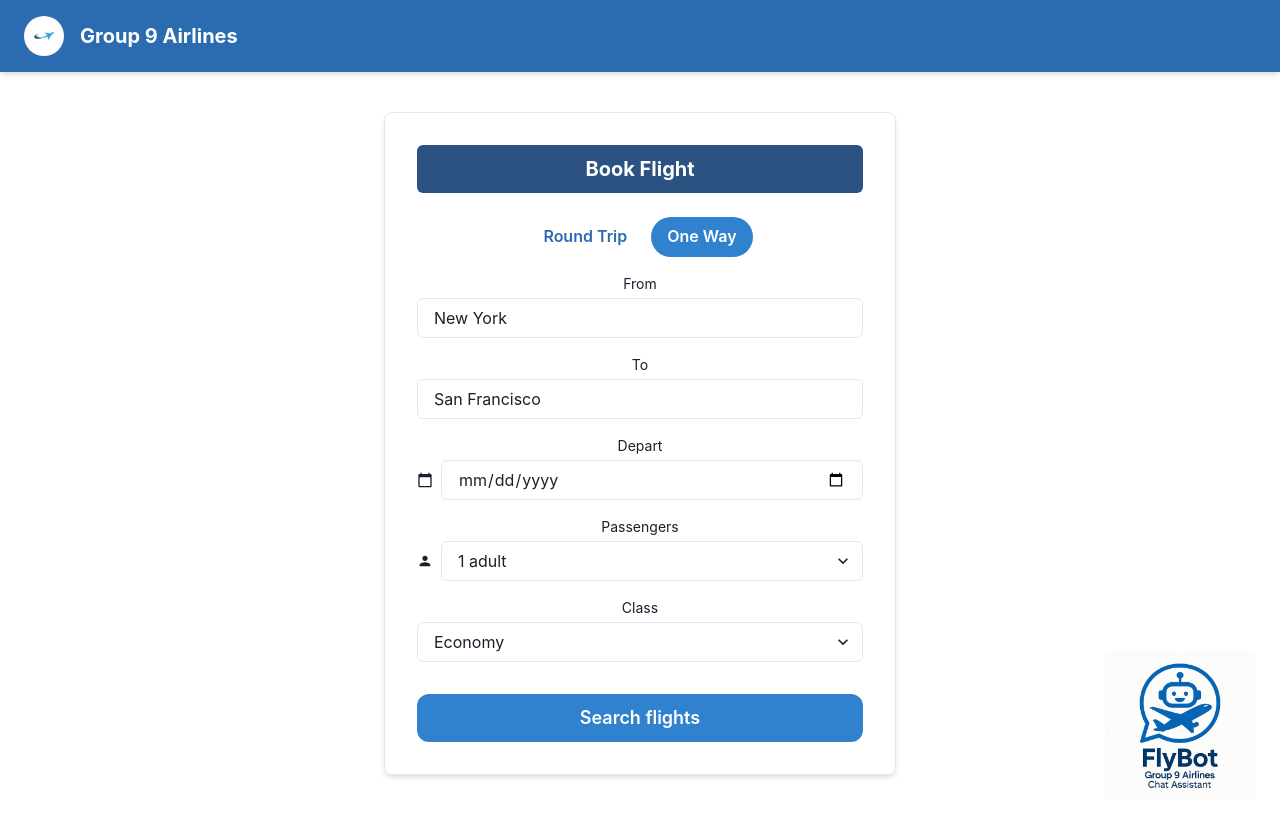
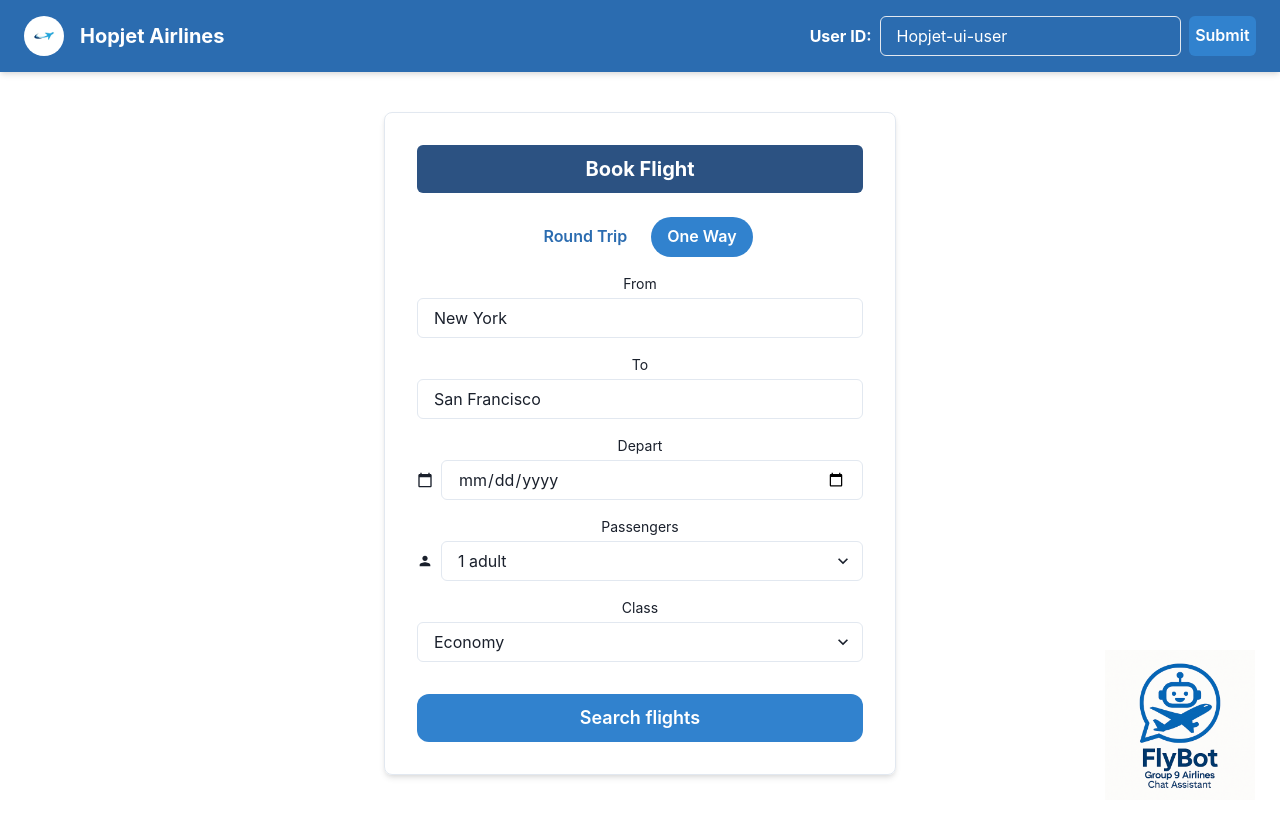
Before and after one commit to hopjetair/ui-conversational-ai, a React (Create React App) app: page / in a window 1280 px wide. Shown: the top 826 px of the page. Built offline with nearby package versions, Linux system fonts and the light colour scheme.

Commit message:
updated Hopjet text and added user id input

```diff
--- a/public/index.html
+++ b/public/index.html
@@ -24,7 +24,7 @@
       work correctly both with client-side routing and a non-root public URL.
       Learn how to configure a non-root public URL by running `npm run build`.
     -->
-    <title>Group 9</title>
+    <title>Hopjet</title>
   </head>
   <body>
     <noscript>You need to enable JavaScript to run this app.</noscript>
--- a/src/components/Header.tsx
+++ b/src/components/Header.tsx
@@ -1,20 +1,27 @@
-import React from "react";
-import { Box, Flex, Image, Text } from "@chakra-ui/react";
+import React from 'react';
+import { Box, Flex, Image, Text } from '@chakra-ui/react';
 import alirlineIcon from '../images/airline_logo.png';
+import { TextBoxWithButton } from './TextBoxWithButton.tsx';
 
 export const Header = () => (
   <Box bg="blue.600" color="white" py={4} px={6} boxShadow="md">
+    <Flex align="center" justifyContent="space-between">
+      {/* Left side: Logo and title */}
       <Flex align="center">
         <Image
           src={alirlineIcon}
-        alt="Group 9 Logo"
+          alt="Hopjet Logo"
           boxSize="40px"
           borderRadius="full"
           mr={4}
         />
         <Text fontSize="xl" fontWeight="bold">
-        Group 9 Airlines
+          Hopjet Airlines
         </Text>
+      </Flex>
+
+      {/* Right side: TextBoxWithButton */}
+      <TextBoxWithButton />
     </Flex>
   </Box>
 );
--- /dev/null
+++ b/src/components/TextBoxWithButton.tsx
@@ -0,0 +1,31 @@
+import React, { useState } from "react";
+import { Box, Input, Button, Flex, Text } from '@chakra-ui/react';
+
+export const TextBoxWithButton = () => {
+  const [inputValue, setInputValue] = useState('Hopjet-ui-user');
+
+  const handleSubmit = () => {
+    console.log('Submitted value:', inputValue);
+    sessionStorage.setItem('uiUserId',inputValue);
+  };
+
+  return (
+    <Box>
+      <Flex align="center">
+      <Text fontWeight="bold" mr={2}  whiteSpace="nowrap">
+          User ID:
+        </Text>
+
+        <Input
+          value={inputValue}
+          onChange={(e) => setInputValue(e.target.value)}
+          placeholder="Enter User ID"
+          mr={2}
+        />
+        <Button colorScheme="blue" onClick={handleSubmit}>
+          Submit
+        </Button>
+      </Flex>
+    </Box>
+  );
+};
--- a/src/components/chatbot/Chatbot.const.tsx
+++ b/src/components/chatbot/Chatbot.const.tsx
@@ -1,6 +1,6 @@
 
-export const CHATBOT_TITLE = 'Group 9 Conversational Assistant';
-export const CHATBOT_WELCOME_MSG = 'Welcome to Group 9 Conversational Assistant';
+export const CHATBOT_TITLE = 'Hopjet Airline Conversational Assistant';
+export const CHATBOT_WELCOME_MSG = 'Welcome to Hopjet Airline Conversational Assistant';
 export const CHATBOT_MSG_TYPE = {
     TEXT: 'text',
     LOADING: 'loading',
--- a/src/components/chatbot/ChatbotPanel.tsx
+++ b/src/components/chatbot/ChatbotPanel.tsx
@@ -52,7 +52,8 @@ const ChatbotPanel = ({ clickCloseIcon }) => {
 
         addToChatlog(inputValue,CHATBOT_MSG_TYPE.QUESTION);
         addToChatlog('',CHATBOT_MSG_TYPE.LOADING);
-        const payload = JSON.parse(`{"message":"${inputValue}","user_id":"group9-ui"}`);
+        const userId = sessionStorage.getItem('uiUserId') || 'Hopjet-ui-user';
+        const payload = JSON.parse(`{"message":"${inputValue}","user_id":"${userId}"}`);
         const res = await getChatResponseFromLangraph(payload)
 
         const chatMessageArray = res?.data?.messages || [];
```
Lines whose indentation alone changed are shown as unchanged.
